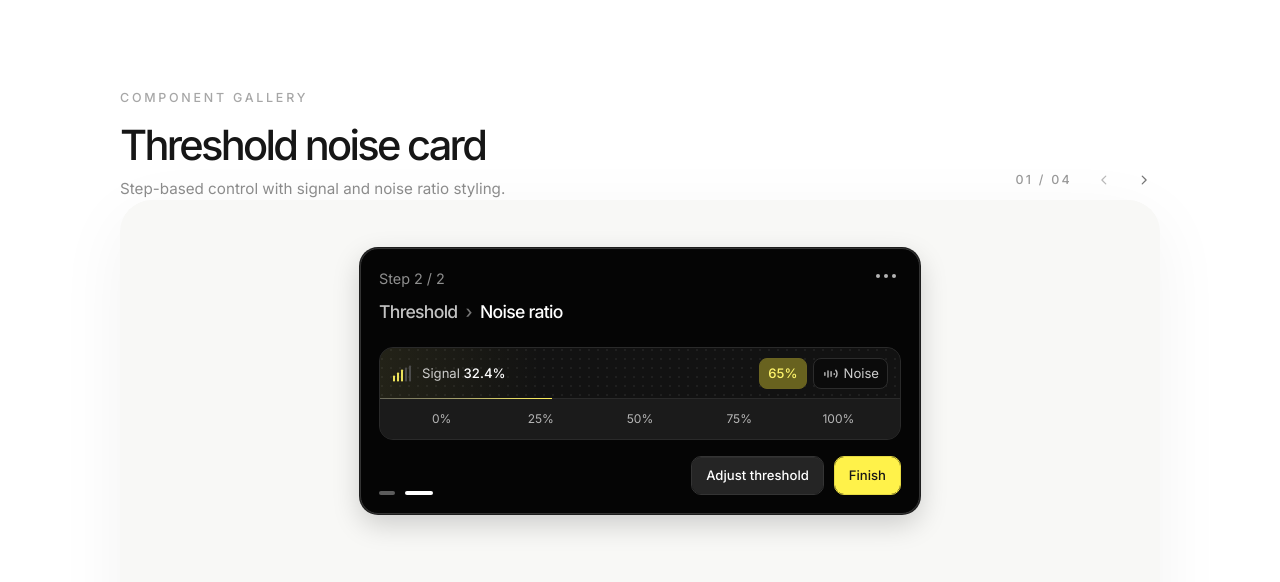
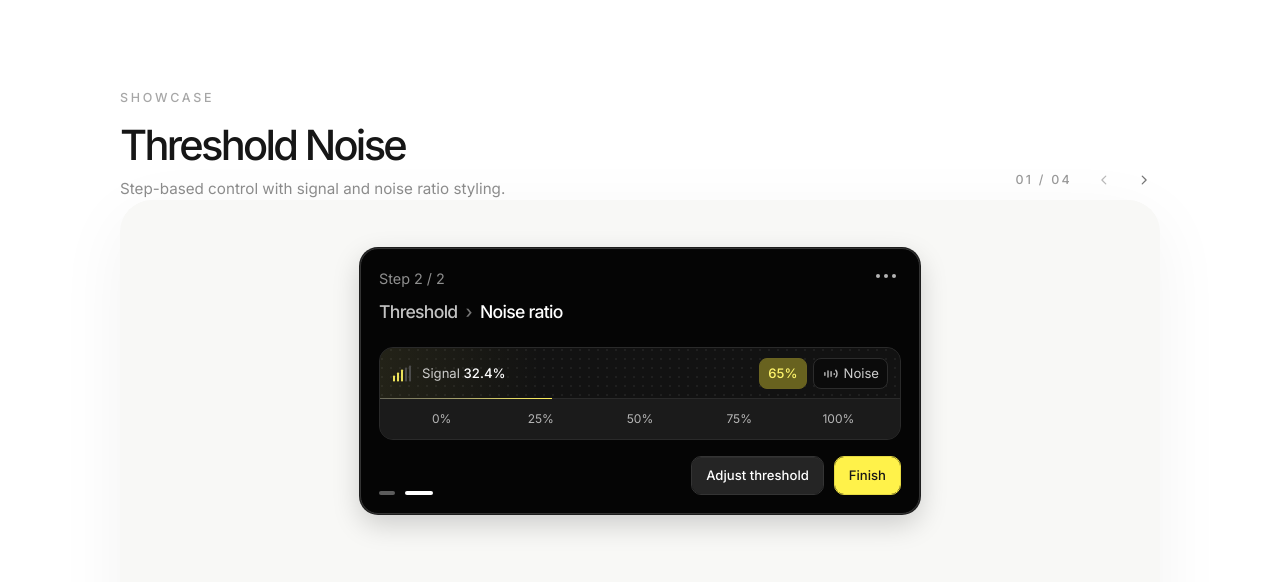
Before and after one commit to artistatbl/desgin, a Next.js app: page / in a window 1280 px wide. Shown: the top 582 px of the page. Built offline with nearby package versions, Linux system fonts and the light colour scheme.

Commit message:
Shorten component file names

```diff
--- a/src/app/page.tsx
+++ b/src/app/page.tsx
@@ -1,10 +1,10 @@
-import { ComponentGallery } from "@/components/component-gallery"
+import { Showcase } from "@/components/showcase"
 
 export default function Home() {
   return (
     <main className="min-h-screen bg-white px-5 py-10 sm:h-screen sm:overflow-hidden sm:px-8 sm:py-12 lg:px-12">
       <div className="mx-auto flex min-h-[calc(100vh-5rem)] w-full max-w-[1040px] items-start justify-center sm:h-full sm:min-h-0 sm:pt-8">
-        <ComponentGallery />
+        <Showcase />
       </div>
     </main>
   )
--- a/src/components/battery-status-showcase.tsx
+++ b/src/components/battery.tsx
@@ -126,7 +126,7 @@ function BatteryStatusCard({
   )
 }
 
-export function BatteryStatusShowcase() {
+export function Battery() {
   return (
     <div className="w-full max-w-[560px] space-y-4 sm:space-y-5">
       {batteryStatusCards.map((card) => (
--- a/src/components/memories-black-sea-card.tsx
+++ b/src/components/blacksea.tsx
@@ -18,7 +18,7 @@ function MountainShape({
   )
 }
 
-export function MemoriesBlackSeaCard() {
+export function BlackSea() {
   return (
     <div className="w-[340px] overflow-hidden rounded-[34px] bg-black p-2.5 shadow-[0_18px_50px_rgba(0,0,0,0.18)]">
       <div className="overflow-hidden rounded-[28px] bg-black">
--- a/src/components/component-gallery.tsx
+++ b/src/components/showcase.tsx
@@ -3,10 +3,10 @@
 import type { ReactElement } from "react"
 import { useState } from "react"
 
-import { BatteryStatusShowcase } from "@/components/battery-status-showcase"
-import { MemoriesBlackSeaCard } from "@/components/memories-black-sea-card"
-import { ThresholdNoiseCard } from "@/components/threshold-noise-card"
-import { XcodeAssistantCard } from "@/components/xcode-assistant-card"
+import { Battery } from "@/components/battery"
+import { BlackSea } from "@/components/blacksea"
+import { Threshold } from "@/components/threshold"
+import { Xcode } from "@/components/xcode"
 import { Button } from "@/components/ui/button"
 
 function ChevronLeftIcon() {
@@ -37,45 +37,45 @@ function ChevronRightIcon() {
   )
 }
 
-type GalleryItem = {
+type ShowcaseItem = {
   id: string
   label: string
   note: string
   component: ReactElement
 }
 
-const galleryItems: [GalleryItem, ...GalleryItem[]] = [
+const showcaseItems: [ShowcaseItem, ...ShowcaseItem[]] = [
   {
     id: "threshold-noise",
-    label: "Threshold noise card",
+    label: "Threshold Noise",
     note: "Step-based control with signal and noise ratio styling.",
-    component: <ThresholdNoiseCard />,
+    component: <Threshold />,
   },
   {
     id: "battery-status",
-    label: "Battery charging status",
+    label: "Battery Status",
     note: "Status bars for charging and fully charged states.",
-    component: <BatteryStatusShowcase />,
+    component: <Battery />,
   },
   {
     id: "memories-black-sea",
-    label: "Memories Black Sea card",
+    label: "Black Sea",
     note: "Poster-style travel memory card with warm cinematic scenery.",
-    component: <MemoriesBlackSeaCard />,
+    component: <BlackSea />,
   },
   {
     id: "xcode-assistant",
-    label: "Xcode assistant composer",
+    label: "Xcode Assistant",
     note: "Rounded assistant composer with action icons and a floating send button.",
-    component: <XcodeAssistantCard />,
+    component: <Xcode />,
   },
 ]
 
-export function ComponentGallery() {
+export function Showcase() {
   const [activeIndex, setActiveIndex] = useState(0)
-  const activeItem = galleryItems[activeIndex] ?? galleryItems[0]
+  const activeItem = showcaseItems[activeIndex] ?? showcaseItems[0]
   const isFirstItem = activeIndex === 0
-  const isLastItem = activeIndex === galleryItems.length - 1
+  const isLastItem = activeIndex === showcaseItems.length - 1
 
   const showPreviousItem = () => {
     setActiveIndex((currentIndex) => Math.max(currentIndex - 1, 0))
@@ -83,7 +83,7 @@ export function ComponentGallery() {
 
   const showNextItem = () => {
     setActiveIndex((currentIndex) =>
-      Math.min(currentIndex + 1, galleryItems.length - 1)
+      Math.min(currentIndex + 1, showcaseItems.length - 1)
     )
   }
 
@@ -92,7 +92,7 @@ export function ComponentGallery() {
       <div className="flex h-[120px] flex-col justify-between gap-5 sm:flex-row sm:items-end">
         <div className="space-y-1.5">
           <p className="text-[0.78rem] font-medium tracking-[0.22em] text-black/35 uppercase">
-            Component gallery
+            Showcase
           </p>
           <div className="space-y-0.5">
             <h1 className="text-[2rem] font-medium tracking-[-0.065em] text-[#161616] sm:text-[2.6rem]">
@@ -106,7 +106,7 @@ export function ComponentGallery() {
 
         <div className="flex items-center gap-4 self-start pb-1 text-black/40 sm:self-auto">
           <div className="text-[0.78rem] font-medium tracking-[0.18em] uppercase">
-            {String(activeIndex + 1).padStart(2, "0")} / {String(galleryItems.length).padStart(2, "0")}
+            {String(activeIndex + 1).padStart(2, "0")} / {String(showcaseItems.length).padStart(2, "0")}
           </div>
           <div className="flex items-center gap-2">
             <Button
--- a/src/components/threshold-noise-card.tsx
+++ b/src/components/threshold.tsx
@@ -55,7 +55,7 @@ function MenuDots() {
   )
 }
 
-export function ThresholdNoiseCard() {
+export function Threshold() {
   return (
     <Card className="w-full max-w-[560px] gap-0 rounded-[18px] border border-[#343434] bg-[#050505] py-0 text-white ring-1 ring-[#1E1E1E] shadow-[0_10px_28px_rgba(0,0,0,0.18)]">
       <CardContent className="px-4 pt-4 pb-0 sm:px-[18px] sm:pt-[18px]">
--- a/src/components/xcode-assistant-card.tsx
+++ b/src/components/xcode.tsx
@@ -56,7 +56,7 @@ function ArrowUpIcon() {
   )
 }
 
-export function XcodeAssistantCard() {
+export function Xcode() {
   return (
     <div className="relative flex w-full max-w-[620px] items-center justify-center py-3">
       <div className="absolute left-10 top-3 h-32 w-44 rounded-full bg-[#7e8cff]/35 blur-[72px]" />
```
